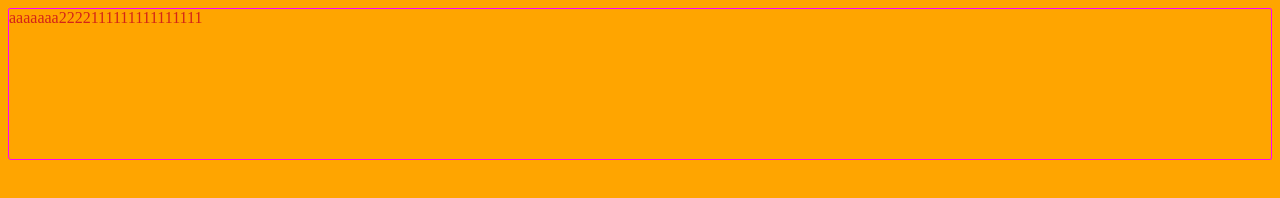
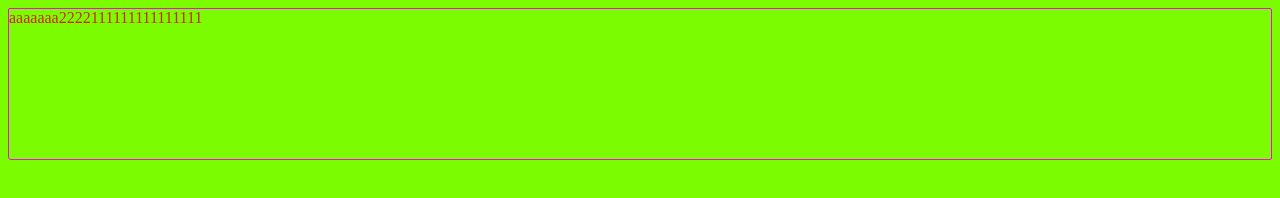
Before and after one commit to YakushenkoES/WebTemplate, a website: page src/Index.html in a window 1280 px wide. Drawn offline with nearby package versions, Linux system fonts and the light colour scheme; files that its build step writes are made by us from their sources.

Commit message:
Test change background color

```diff
--- a/src/scss/main.scss
+++ b/src/scss/main.scss
@@ -1,6 +1,6 @@
 @import 'part.scss';
 
 body {
-    background-color: orange;
+    background-color: lawngreen;
     display: flex;
 }
```
